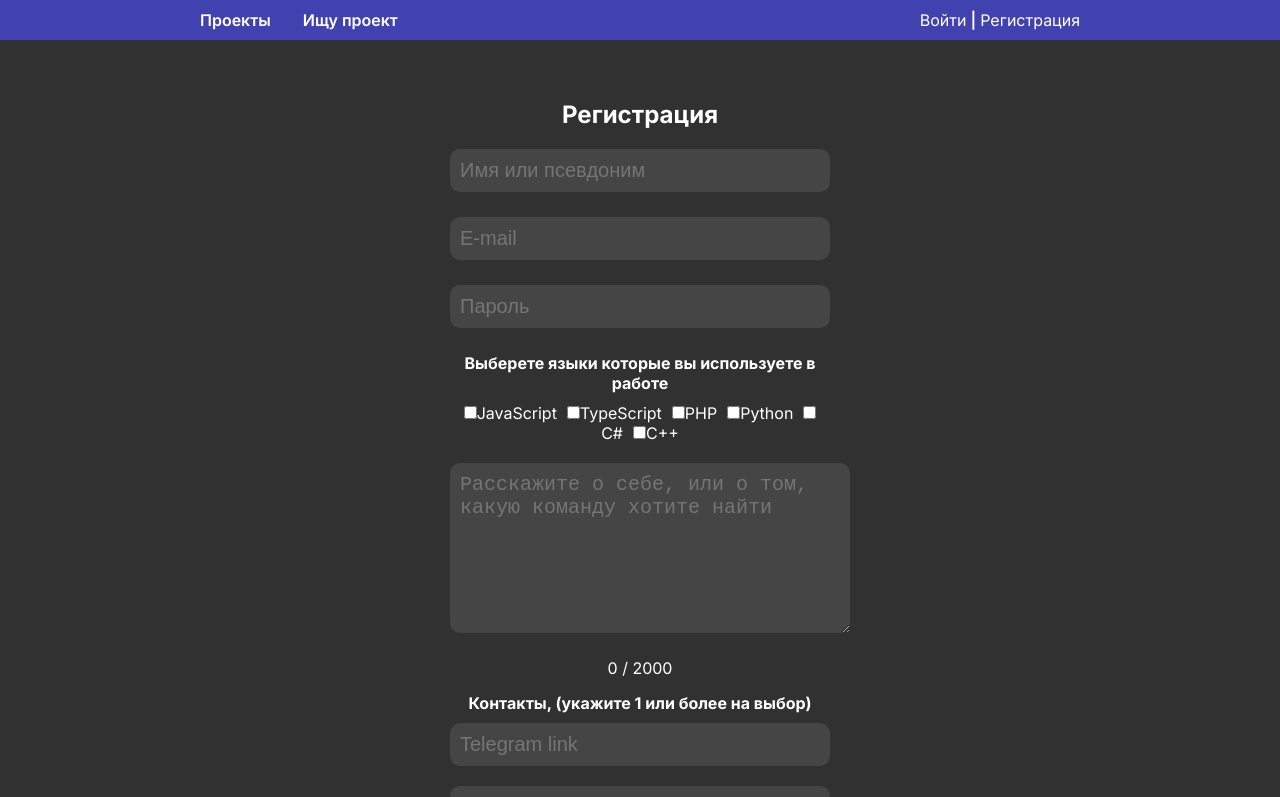
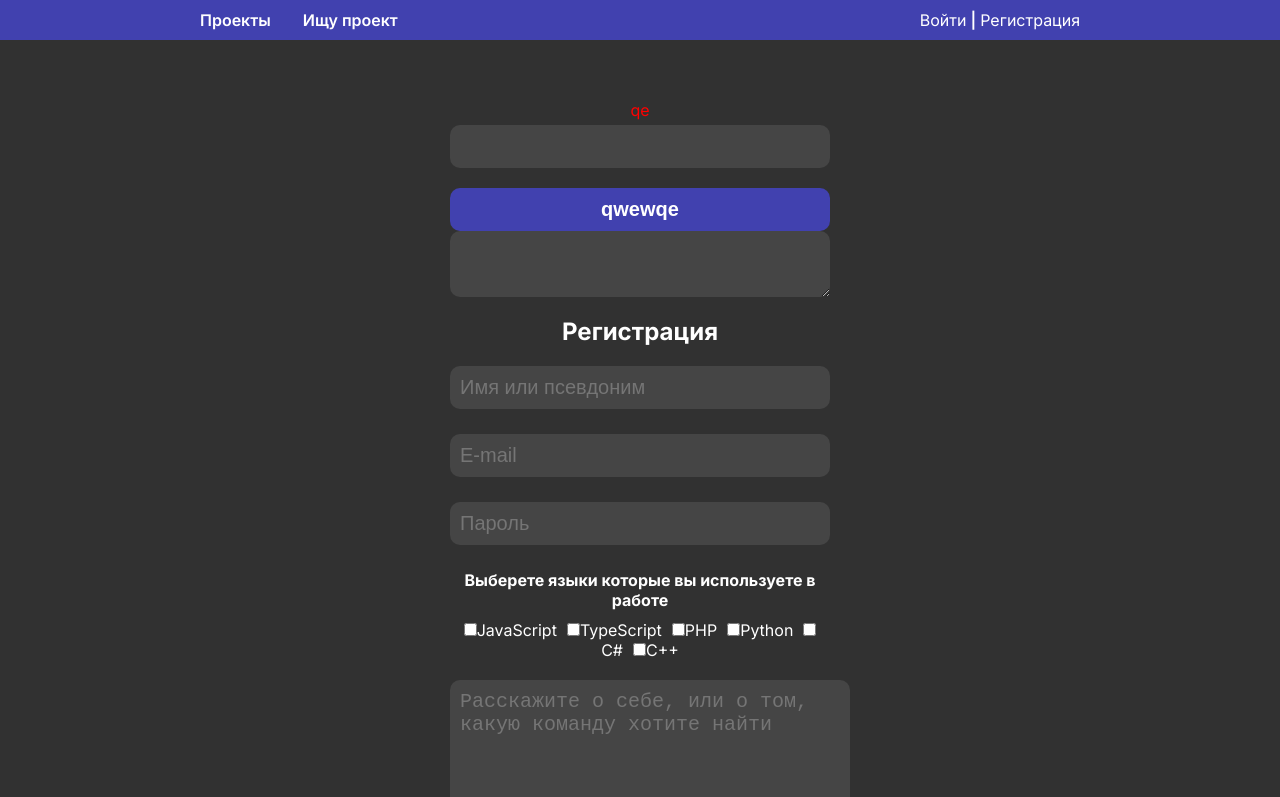
Before and after one commit to 1Salivan1/collabs, a Next.js app: page /registration in a window 1280 px wide. Shown: the top 797 px of the page. Built offline with nearby package versions, Linux system fonts and the light colour scheme.

Commit message:
added some UI elements

```diff
--- /dev/null
+++ b/src/UI/Button/Button.module.scss
@@ -0,0 +1,16 @@
+.button {
+  cursor: pointer;
+  color: white;
+  background-color: rgb(65, 65, 175);
+  border: none;
+  font-size: 20px;
+  font-weight: 600;
+  border-radius: 10px;
+  padding: 10px 20px;
+  transition: all 0.4s ease;
+}
+
+.button:hover {
+  transition: all 0.4s ease;
+  background: rgba(65, 65, 175, 0.473);
+}
--- /dev/null
+++ b/src/UI/Button/Button.tsx
@@ -0,0 +1,17 @@
+import React from "react";
+import style from "./Button.module.scss";
+
+interface Props {
+  onClick?: () => void;
+  text?: string;
+}
+
+const Button = ({ onClick, text }: Props) => {
+  return (
+    <button className={style["button"]} onClick={onClick}>
+      {text}
+    </button>
+  );
+};
+
+export default Button;
--- /dev/null
+++ b/src/UI/Input/Input.module.scss
@@ -0,0 +1,19 @@
+.input-block {
+  display: flex;
+  flex-direction: column;
+  &__error {
+    color: red;
+  }
+  &__input {
+    border: none;
+    border-radius: 10px;
+    background-color: #454545;
+    padding: 10px;
+    font-size: 20px;
+    margin-bottom: 20px;
+    color: white;
+  }
+  &__input:focus {
+    outline: none;
+  }
+}
--- /dev/null
+++ b/src/UI/Input/Input.tsx
@@ -0,0 +1,29 @@
+import React from "react";
+import style from "./Input.module.scss";
+
+interface Props {
+  onChange?: () => void;
+  value?: string;
+  error?: string;
+  placeholder?: string;
+}
+
+const Input = ({ onChange, placeholder, value, error }: Props) => {
+  return (
+    <div className={style["input-block"]}>
+      {error !== undefined ? (
+        <span className={style["input-block__error"]}>{error}</span>
+      ) : (
+        ""
+      )}
+      <input
+        className={style["input-block__input"]}
+        onChange={onChange}
+        placeholder={placeholder}
+        value={value}
+      />
+    </div>
+  );
+};
+
+export default Input;
--- /dev/null
+++ b/src/UI/TextArea/TextArea.module.scss
@@ -0,0 +1,14 @@
+.textarea {
+  border: none;
+  border-radius: 10px;
+  background-color: #454545;
+  padding: 10px;
+  margin-bottom: 20px;
+  font-size: 20px;
+  color: white;
+  resize: vertical;
+}
+
+.textarea:focus {
+  outline: none;
+}
--- /dev/null
+++ b/src/UI/TextArea/TextArea.tsx
@@ -0,0 +1,19 @@
+import React from "react";
+import style from "./TextArea.module.scss";
+
+interface Props {
+  placeholder?: string;
+  value?: string;
+}
+
+const TextArea = ({ placeholder, value }: Props) => {
+  return (
+    <textarea
+      className={style["textarea"]}
+      placeholder={placeholder}
+      value={value}
+    />
+  );
+};
+
+export default TextArea;
--- a/src/app/edit_project/[id]/page.tsx
+++ b/src/app/edit_project/[id]/page.tsx
@@ -1,9 +1,9 @@
-import Edit from "@/src/components/CreateProject/CreateProject";
+import EditProject from "@/src/components/EditProject/EditProject";
 
-export default function Edit_Project() {
+export default function Edit_Project(props: any) {
   return (
     <section>
-      <Edit />
+      <EditProject id={props.params.id} />
     </section>
   );
 }
--- a/src/components/RegistrationFrom/RegistrationForm.tsx
+++ b/src/components/RegistrationFrom/RegistrationForm.tsx
@@ -4,6 +4,9 @@ import Link from "next/link";
 import style from "../../styles/auth.module.scss";
 import { tags } from "@/src/components/SortByTags/tags";
 import axios, { AxiosError } from "axios";
+import Input from "@/src/UI/Input/Input";
+import Button from "@/src/UI/Button/Button";
+import TextArea from "@/src/UI/TextArea/TextArea";
 
 const RegistrationForm = () => {
   const [username, setUsername] = useState("");
@@ -77,6 +80,9 @@ const RegistrationForm = () => {
 
   return (
     <form action="" onSubmit={handlePost} className={style.login_form}>
+      <Input error="qe" />
+      <Button text="qwewqe" />
+      <TextArea />
       <h1>Регистрация</h1>
       {error?.map((err) => err.path === "exist") && (
         <span style={{ color: "red" }}>
--- a/src/components/SortByTags/sortbytags.module.scss
+++ b/src/components/SortByTags/sortbytags.module.scss
@@ -8,6 +8,9 @@
   .types-block__row {
     display: flex;
     flex-direction: row;
+    .types-block__row-label {
+      margin-right: 15px;
+    }
   }
   .types-block__column {
     display: flex;
```
Also changed, not shown: src/components/EditProject/EditProject.tsx (+46 -7 lines), src/components/EditProject/editpoject.module.scss (+13 -0 lines).
